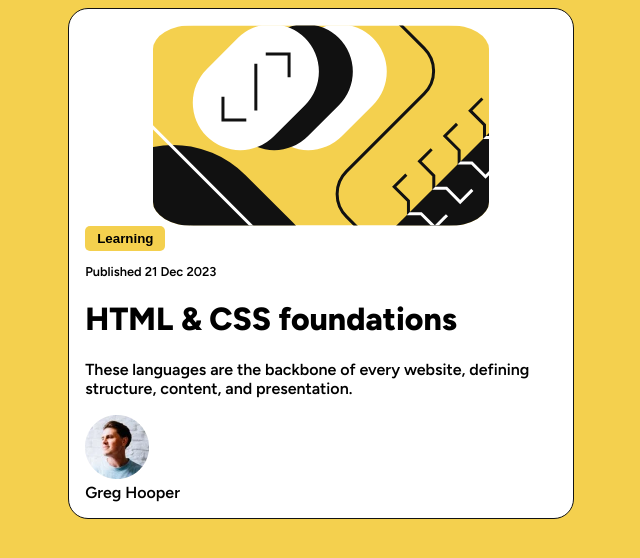
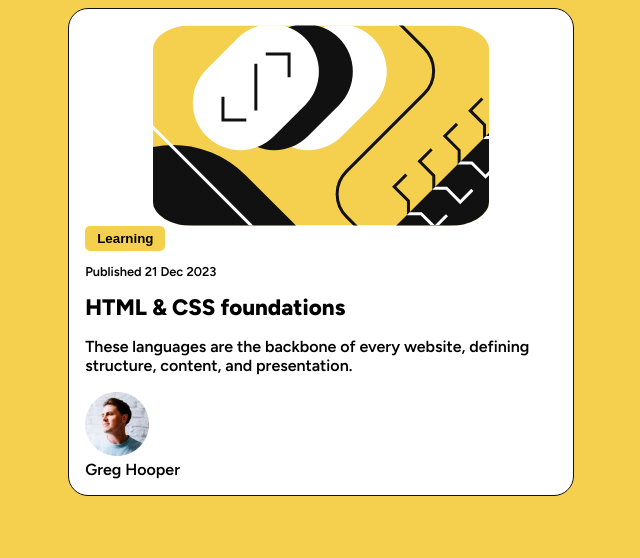
Before and after one commit to Natvoc/Blog_Preview_Card, a plain HTML site: page index.html in a window 1280 px wide. Shown: the whole page, without its empty margins (319-959 px from the left). Drawn offline with Linux system fonts and the light colour scheme.

Commit message:
Actualización

```diff
--- a/style.css
+++ b/style.css
@@ -39,7 +39,9 @@ button{
     font-size: 0.8em;
     margin-top: 1em;
 }
-
+h1{
+    font-size: 1.4em;
+}
 
 
 
```
